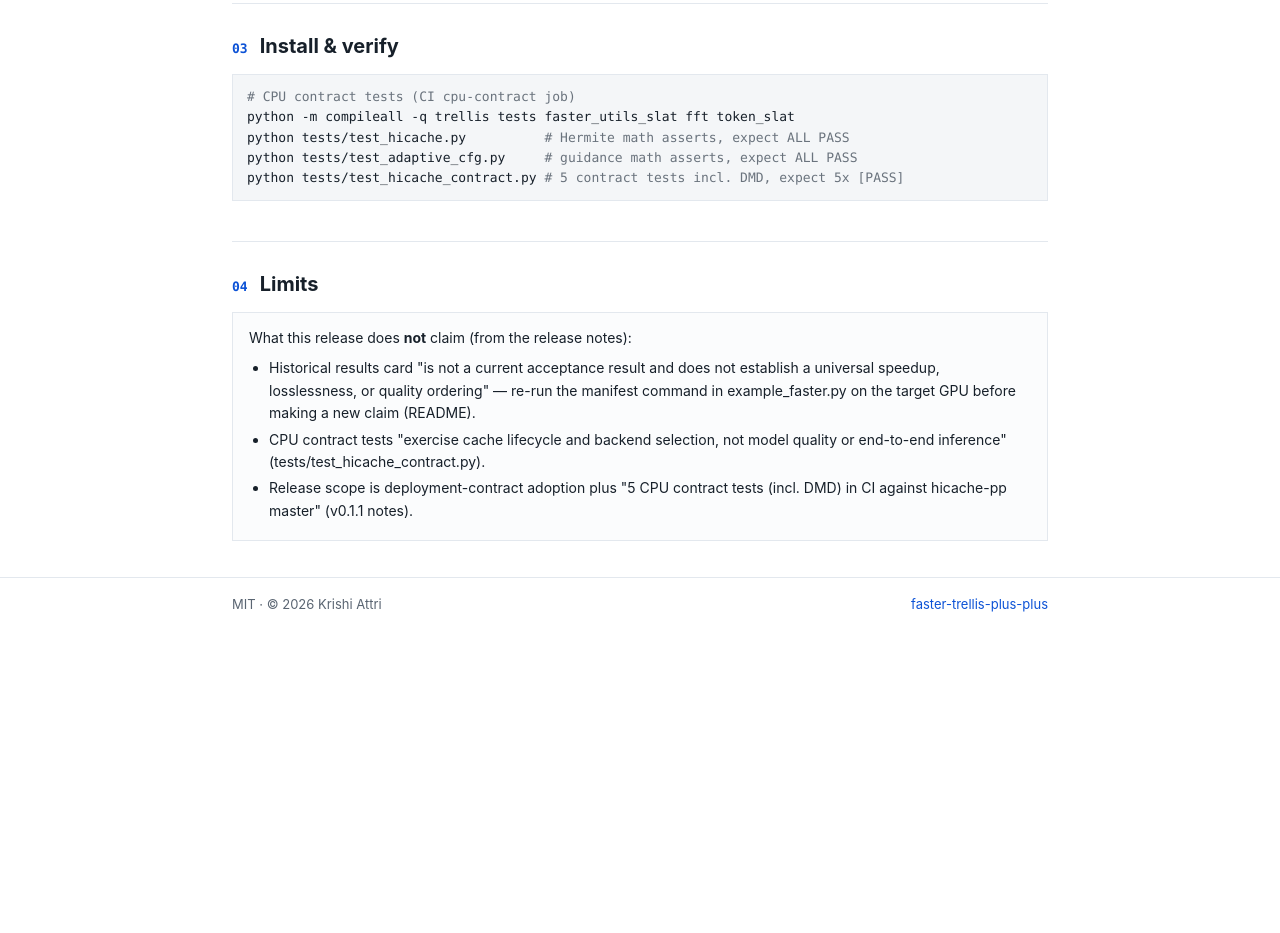
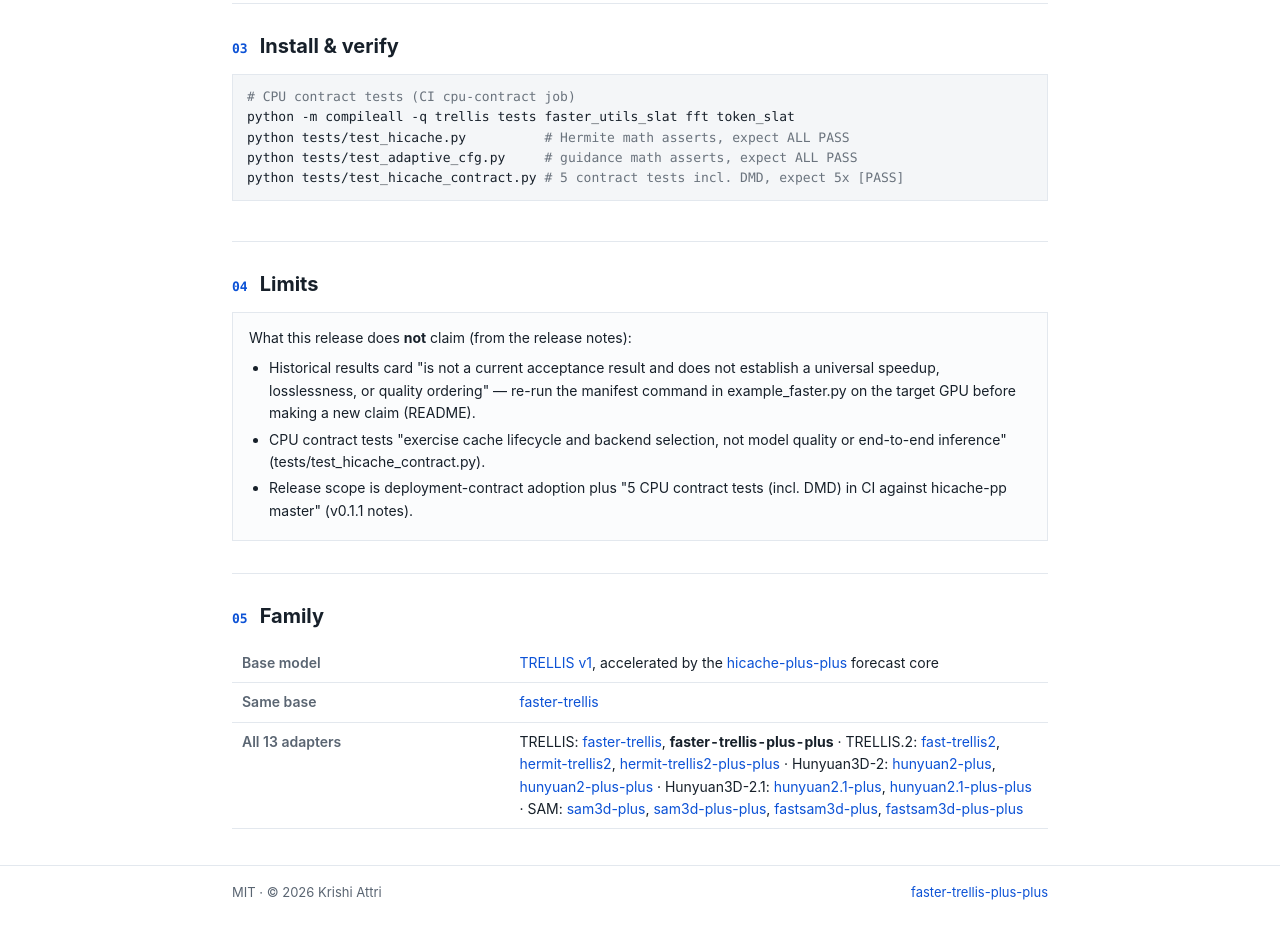
Before and after one commit to Archerkattri/faster-trellis-plus-plus, a plain HTML site: page index.html in a window 1280 px wide. Shown: the part 1573-2506 px from the top of the page. Before the commit the page ends 2218 px from the top, so only its background shows below. Drawn offline with Linux system fonts and the light colour scheme.

Commit message:
content: add Family section (base, siblings, core links)

```diff
--- a/index.html
+++ b/index.html
@@ -90,6 +90,13 @@ python tests/test_hicache_contract.py <span class="c"># 5 contract tests incl. D
   <section><div class="sec-head"><span class="sec-num">04</span><h2>Limits</h2></div>
     <div class="limits"><p style="margin:0">What this release does <b>not</b> claim (from the release notes):</p><ul><li>Historical results card "is not a current acceptance result and does not establish a universal speedup, losslessness, or quality ordering" — re-run the manifest command in example_faster.py on the target GPU before making a new claim (README).</li><li>CPU contract tests "exercise cache lifecycle and backend selection, not model quality or end-to-end inference" (tests/test_hicache_contract.py).</li><li>Release scope is deployment-contract adoption plus "5 CPU contract tests (incl. DMD) in CI against hicache-pp master" (v0.1.1 notes).</li></ul></div>
   </section>
+  <section><div class="sec-head"><span class="sec-num">05</span><h2>Family</h2></div>
+    <table class="ev">
+<tr><th>Base model</th><td><a href="https://github.com/microsoft/TRELLIS">TRELLIS v1</a>, accelerated by the <a href="https://archerkattri.github.io/hicache-plus-plus/">hicache-plus-plus</a> forecast core</td></tr>
+<tr><th>Same base</th><td><a href="https://archerkattri.github.io/faster-trellis/">faster-trellis</a></td></tr>
+<tr><th>All 13 adapters</th><td>TRELLIS: <a href="https://archerkattri.github.io/faster-trellis/">faster-trellis</a>, <b>faster-trellis-plus-plus</b> · TRELLIS.2: <a href="https://archerkattri.github.io/fast-trellis2/">fast-trellis2</a>, <a href="https://archerkattri.github.io/hermit-trellis2/">hermit-trellis2</a>, <a href="https://archerkattri.github.io/hermit-trellis2-plus-plus/">hermit-trellis2-plus-plus</a> · Hunyuan3D-2: <a href="https://archerkattri.github.io/hunyuan2-plus/">hunyuan2-plus</a>, <a href="https://archerkattri.github.io/hunyuan2-plus-plus/">hunyuan2-plus-plus</a> · Hunyuan3D-2.1: <a href="https://archerkattri.github.io/hunyuan2.1-plus/">hunyuan2.1-plus</a>, <a href="https://archerkattri.github.io/hunyuan2.1-plus-plus/">hunyuan2.1-plus-plus</a> · SAM: <a href="https://archerkattri.github.io/sam3d-plus/">sam3d-plus</a>, <a href="https://archerkattri.github.io/sam3d-plus-plus/">sam3d-plus-plus</a>, <a href="https://archerkattri.github.io/fastsam3d-plus/">fastsam3d-plus</a>, <a href="https://archerkattri.github.io/fastsam3d-plus-plus/">fastsam3d-plus-plus</a></td></tr>
+    </table>
+  </section>
 </main>
 <footer><div class="wrap"><span>MIT · © 2026 Krishi Attri</span><span></span><span style="margin-left:auto"><a href="https://github.com/Archerkattri/faster-trellis-plus-plus">faster-trellis-plus-plus</a></span></div></footer>
 </body>
```
